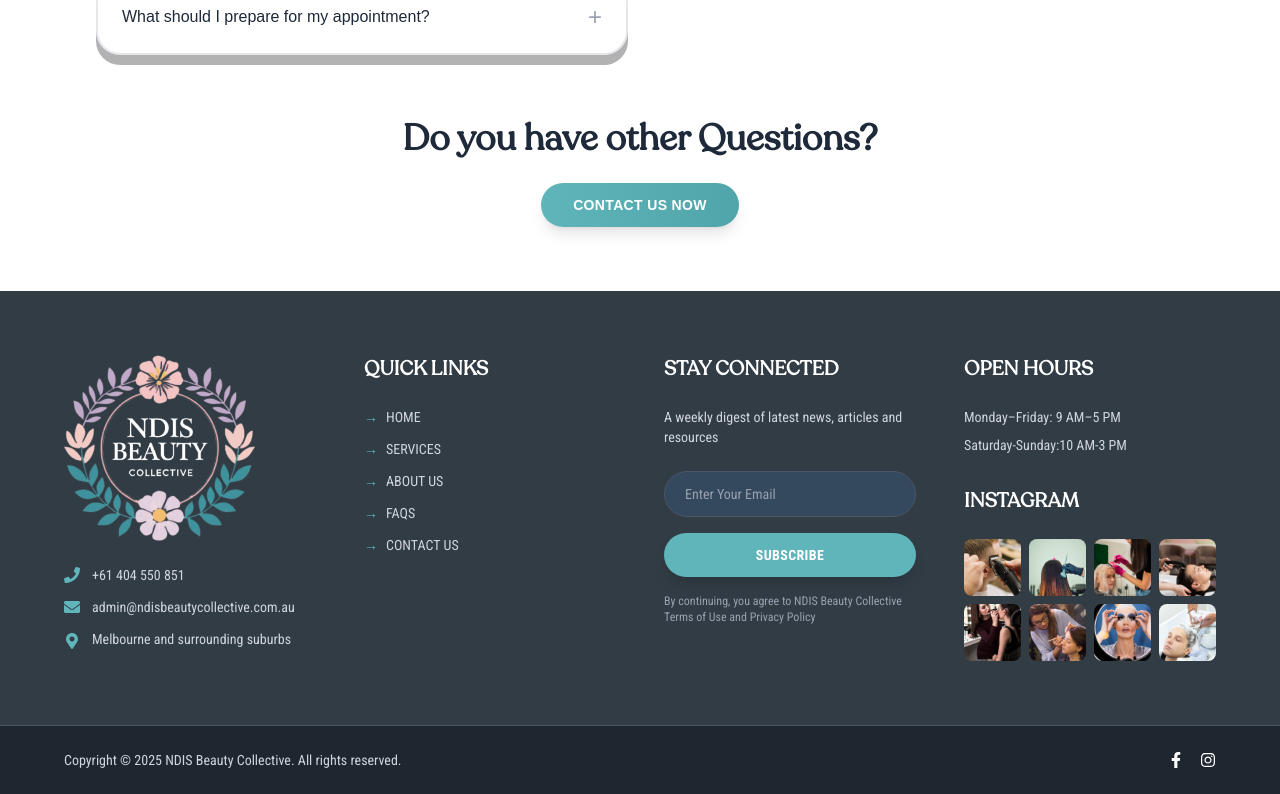
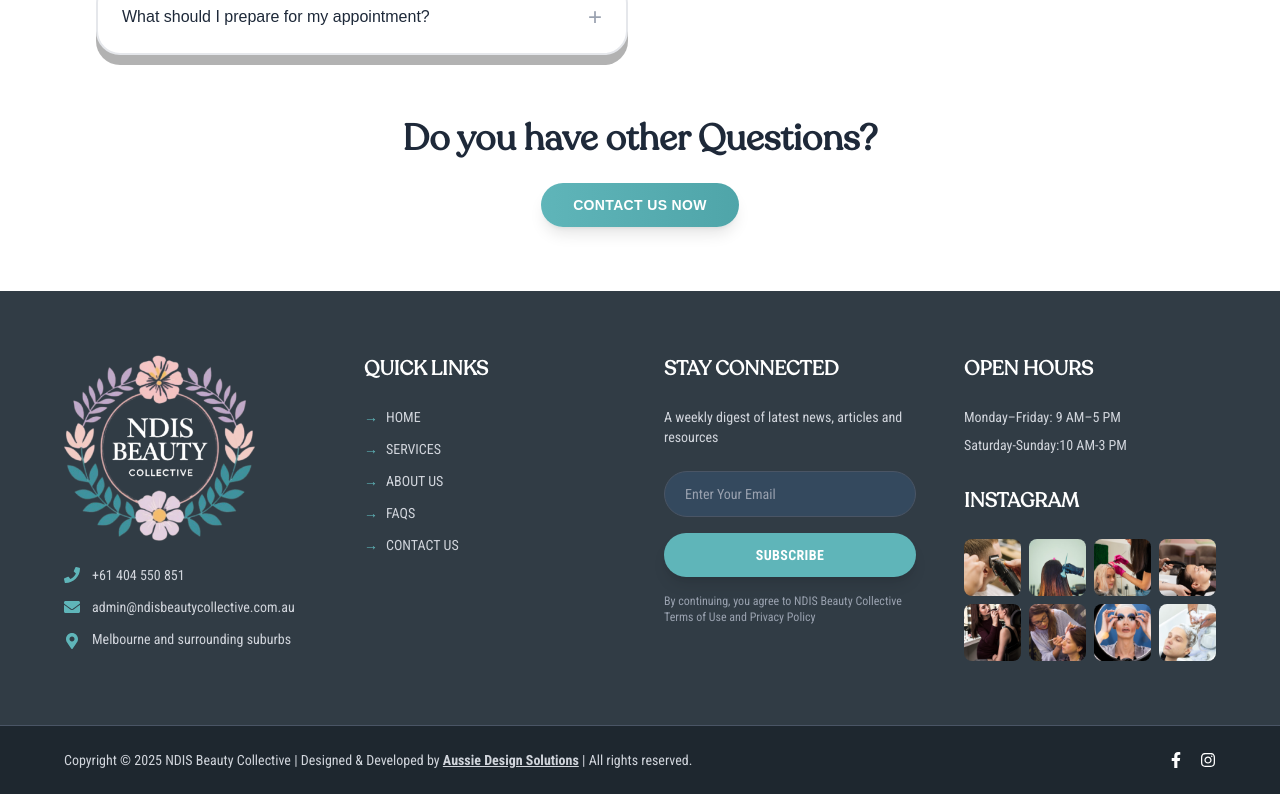
Before and after one commit to ALIRAZA4278/NDIS, a Next.js app: page /faqs in a window 1280 px wide. Shown: the part 1398-2192 px from the top of the page. Built offline with nearby package versions, Linux system fonts and the light colour scheme.

Commit message:
feat: Update Footer copyright information and add link to Aussie Design Solutions; enhance Navbar logo link accessibility

```diff
--- a/src/components/layout/Footer.js
+++ b/src/components/layout/Footer.js
@@ -220,7 +220,16 @@ const Footer = () => {
           <div className="flex flex-col md:flex-row items-center justify-between gap-4">
             {/* Copyright */}
             <p className="text-gray-300 font-roboto-semi-condensed text-sm text-center md:text-left">
-              Copyright © 2025 NDIS Beauty Collective. All rights reserved.
+              Copyright © 2025 NDIS Beauty Collective | Designed &amp; Developed by{' '}
+              <a
+                href="https://aussiedesignsolutions.com"
+                target="_blank"
+                rel="noopener noreferrer"
+                className="font-semibold underline hover:text-white transition-colors"
+              >
+                Aussie Design Solutions
+              </a>{' '}
+              | All rights reserved.
             </p>
 
             {/* Social Media Links */}
--- a/src/components/layout/Navbar.js
+++ b/src/components/layout/Navbar.js
@@ -53,13 +53,15 @@ const Navbar = () => {
           <div className="flex items-center justify-between h-[80px] md:h-[100px]">
             {/* Logo - positioned to overlap both sections */}
             <div className="absolute left-4 md:left-16 top-1 md:top-2 z-20">
-              <div className="w-[60px] h-[60px] md:w-[150px] md:h-[150px] rounded-full bg-white shadow-xl flex items-center justify-center overflow-hidden border-2 md:border-4 border-white">
+              <Link href="/" aria-label="Go to home page" className="block w-[60px] h-[60px] md:w-[150px] md:h-[150px]">
+                <div className="w-full h-full rounded-full bg-white shadow-xl flex items-center justify-center overflow-hidden border-2 md:border-4 border-white">
                   <img
                     src="/images/image.png"
                     alt="NDIS Beauty Collective"
                     className="w-full h-full object-contain p-1 md:p-3"
                   />
                 </div>
+              </Link>
             </div>
 
             {/* Spacer for logo */}
```
Lines whose indentation alone changed are shown as unchanged.
